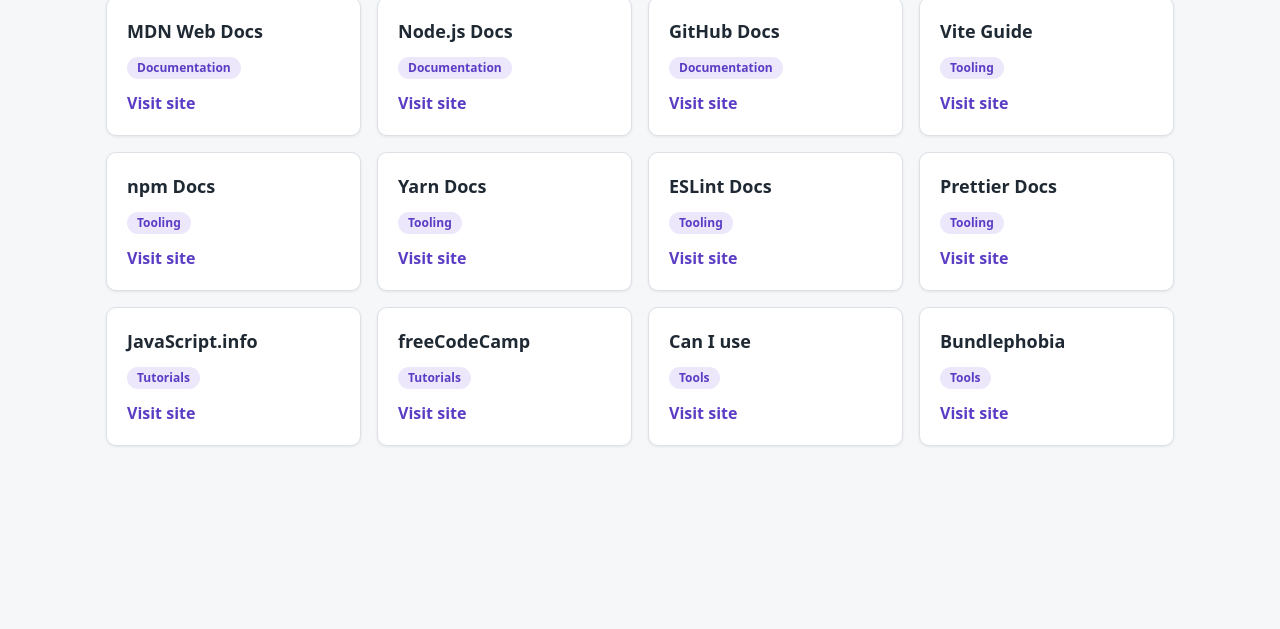
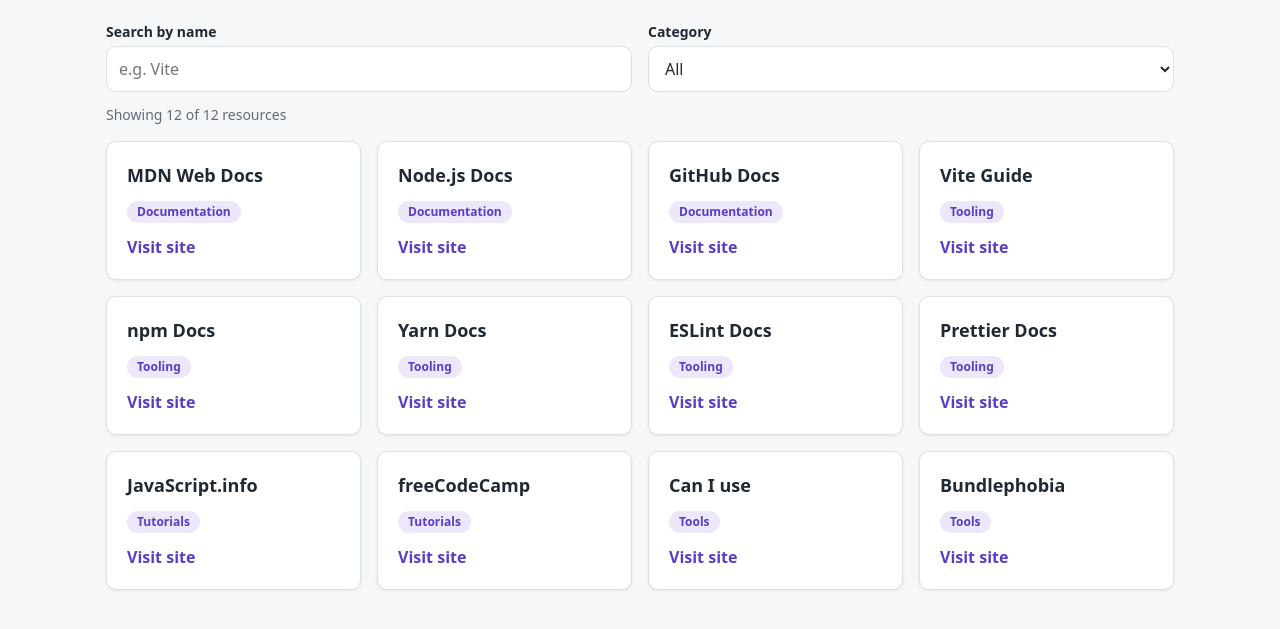
Before and after one commit to kamikazinancy32-stack/Developer-dashboard, a website built with Vite: page index.html in a window 1280 px wide. Shown: the part 111-740 px from the top of the page. Built offline with nearby package versions, Linux system fonts and the light colour scheme.

Commit message:
feat: add search, category filter, results count and empty state

```diff
--- a/src/main.js
+++ b/src/main.js
@@ -52,6 +52,9 @@ const resources = [
   },
 ]
 
+// Every category once, in the order it first appears (Set removes duplicates)
+const categories = [...new Set(resources.map((resource) => resource.category))]
+
 // Build the page layout once
 const app = document.querySelector('#app')
 
@@ -61,13 +64,53 @@ app.innerHTML = `
     <p>Quick links to the docs, tutorials and tools I use most.</p>
   </header>
 
+  <section class="controls" aria-label="Search and filter resources">
+    <div class="control">
+      <label for="search">Search by name</label>
+      <input id="search" type="search" placeholder="e.g. Vite" autocomplete="off" />
+    </div>
+    <div class="control">
+      <label for="category">Category</label>
+      <select id="category">
+        <option value="All">All</option>
+        ${categories.map((category) => `<option value="${category}">${category}</option>`).join('')}
+      </select>
+    </div>
+  </section>
+
+  <p id="count" class="count" aria-live="polite"></p>
   <ul id="resource-list" class="grid"></ul>
 `
 
+const searchInput = document.querySelector('#search')
+const categorySelect = document.querySelector('#category')
+const countText = document.querySelector('#count')
 const resourceList = document.querySelector('#resource-list')
+
+// Return only the resources that match BOTH the search text and the category
+function getFilteredResources() {
+  const searchText = searchInput.value.trim().toLowerCase()
+  const selectedCategory = categorySelect.value
+
+  return resources.filter((resource) => {
+    const matchesName = resource.name.toLowerCase().includes(searchText)
+    const matchesCategory =
+      selectedCategory === 'All' || resource.category === selectedCategory
+    return matchesName && matchesCategory
+  })
+}
 
 // Turn a list of resources into cards and put them on the page
 function renderResources(list) {
+  if (list.length === 0) {
+    resourceList.innerHTML = `
+      <li class="empty">
+        No resources match your search. Try another name or choose "All".
+      </li>
+    `
+    return
+  }
+
   resourceList.innerHTML = list
     .map(
       (resource) => `
@@ -83,4 +126,21 @@ function renderResources(list) {
     .join('')
 }
 
-renderResources(resources)
+// Show how many resources are visible, e.g. "Showing 4 of 12 resources"
+function updateCount(shownCount) {
+  countText.textContent = `Showing ${shownCount} of ${resources.length} resources`
+}
+
+// Run the filter and refresh both the cards and the count
+function updateDashboard() {
+  const filtered = getFilteredResources()
+  renderResources(filtered)
+  updateCount(filtered.length)
+}
+
+// 'input' fires on every key press, 'change' fires when a new option is picked
+searchInput.addEventListener('input', updateDashboard)
+categorySelect.addEventListener('change', updateDashboard)
+
+// First render when the page loads
+updateDashboard()
--- a/src/style.css
+++ b/src/style.css
@@ -144,6 +144,7 @@ body {
 
 /* Shown when no resource matches the search and filter */
 .empty {
+  grid-column: 1 / -1; /* span the full width of the grid */
   padding: 40px 16px;
   text-align: center;
   color: var(--muted);
```
